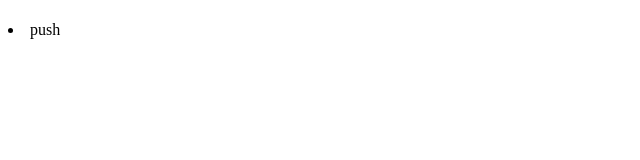
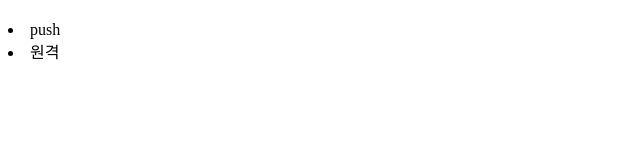
Before and after one commit to jinheeeee/opentoutorials_git_jini, a plain HTML site: page index.html in a window 1280 px wide. Shown: the full height of the page, 0-640 px from the left. Drawn offline with Linux system fonts and the light colour scheme.

Commit message:
원격추가

```diff
--- a/index.html
+++ b/index.html
@@ -8,5 +8,6 @@
     <h3></h3>
     <h1></h1>
     <li>push</li>
+    <li>원격</li>
 </body>
 </html>
```
